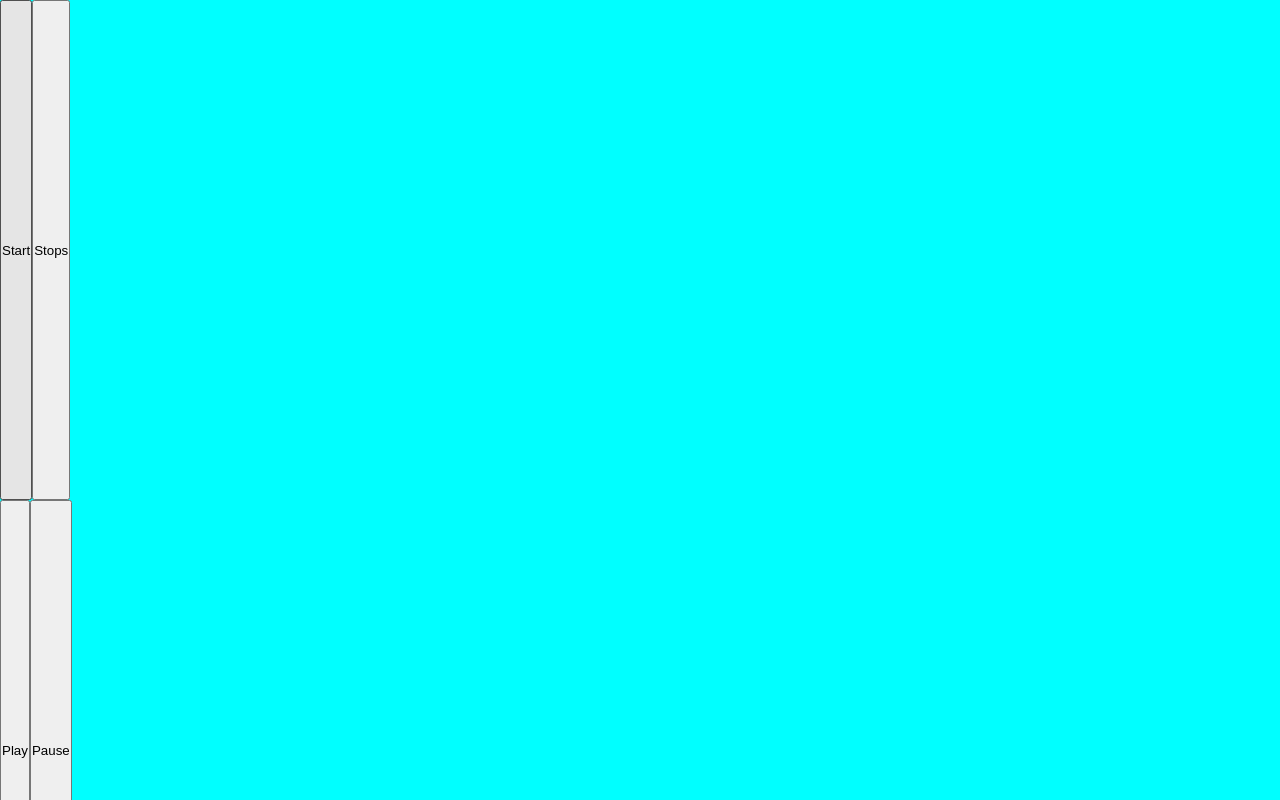
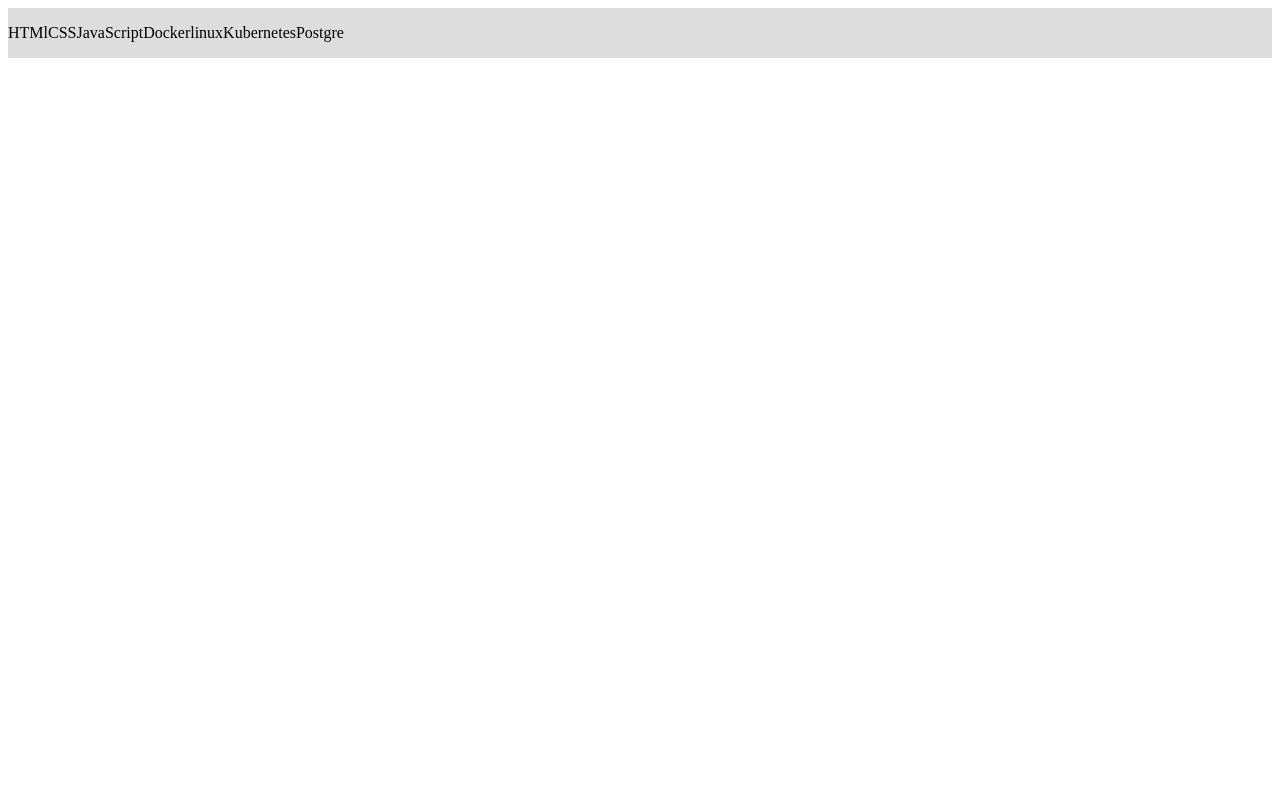
Before and after one commit to GGpranav23/Frontend, a plain HTML site: page Experiments/Flexbox/flexbox.html in a window 1280 px wide. Shown: the top 800 px of the page. Drawn offline with Linux system fonts and the light colour scheme.

Commit message:
flexbox experiment

```diff
--- a/Experiments/Flexbox/flexbox.css
+++ b/Experiments/Flexbox/flexbox.css
@@ -1,4 +1,4 @@
-* {
+/* * {
     margin: 0;
     padding: 0;
     box-sizing: border-box;
@@ -10,4 +10,10 @@
     display: flex;
     background-color: aqua;
     height: 500px;
+} */
+
+.flex-container {
+    display: flex;
+    background-color: #ddd;
+    flex-direction: row;
 }
--- a/Experiments/Flexbox/flexbox.html
+++ b/Experiments/Flexbox/flexbox.html
@@ -4,20 +4,17 @@
         <meta charset="UTF-8">
         <meta name="viewport" content="width=device-width, initial-scale=1.0">
         <title>Flexbox</title>
-        <link rel="stylesheet" href="\flexbox.css">
+        <link rel="stylesheet" href="flexbox.css">
     </head>
     <body>
-        <div class="first-div">
-            <button>Start</button>
-            <button>Stops</button>
-        </div>
-        <div class="second-div">
-            <button>Play</button>
-            <button>Pause</button>
-        </div>
-        <div class="third-div">
-            <button>save</button>
-            <button>Load</button>
+        <div class="flex-container">
+            <p class="flex-item ">HTMl</p>
+            <p class="flex-item ">CSS</p>
+            <p class="flex-item ">JavaScript</p>
+            <p class="flex-item ">Docker</p>
+            <p class="flex-item ">linux</p>
+            <p class="flex-item ">Kubernetes</p>
+            <p class="flex-item ">Postgre</p>
         </div>
     </body>
     </html>
```
